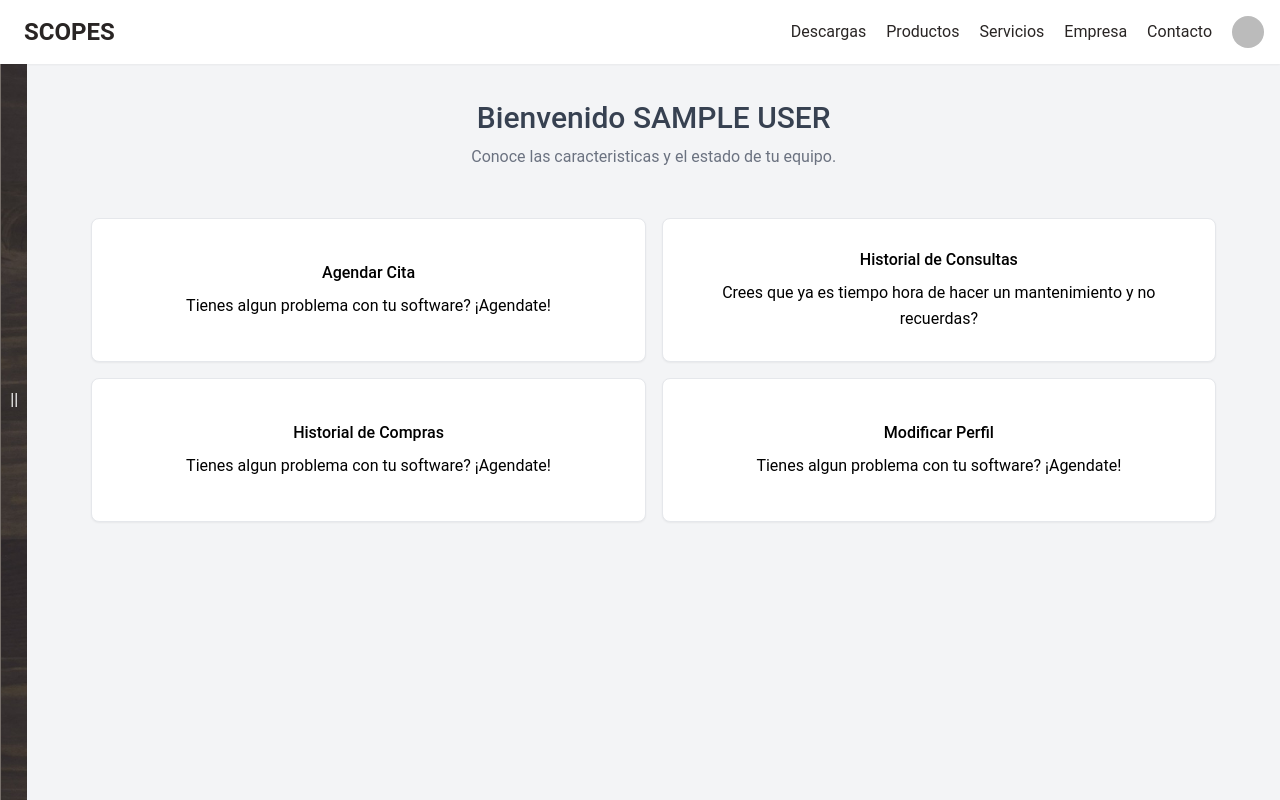
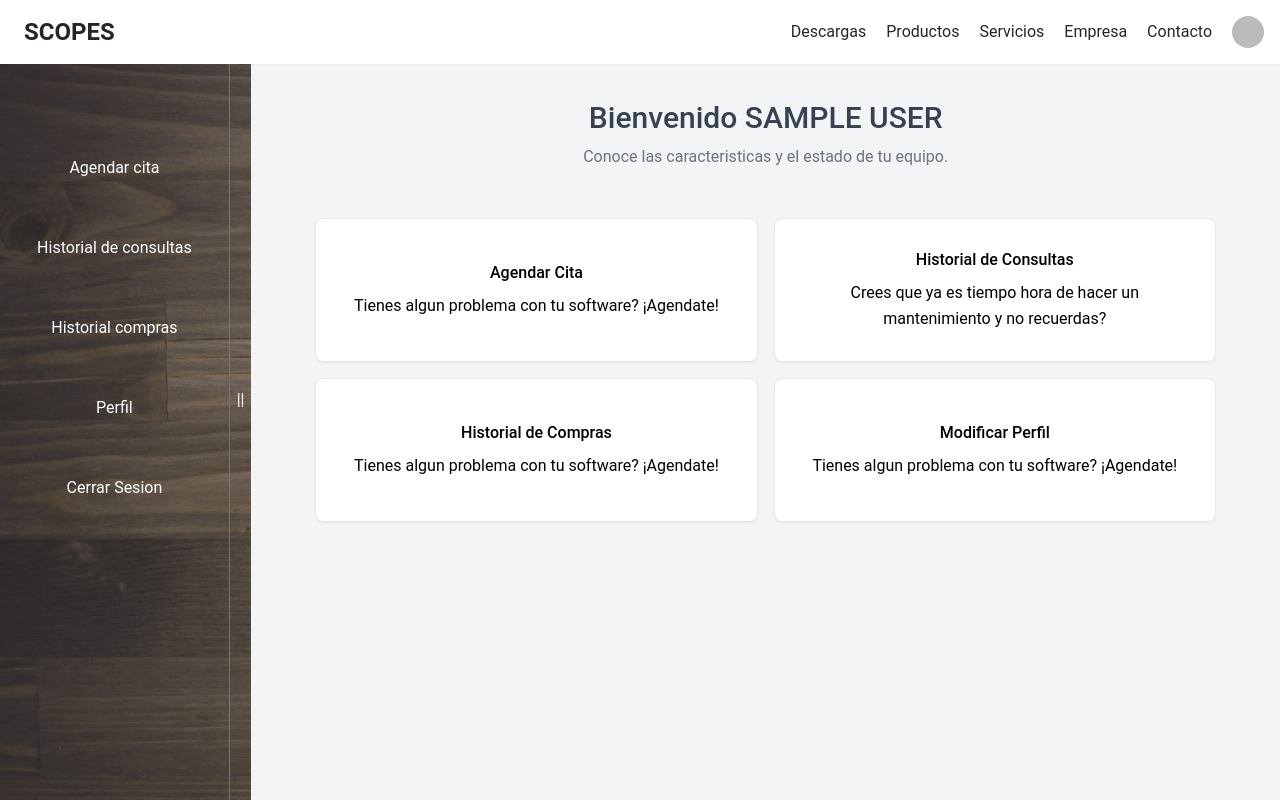
Before and after one commit to luistrabajo789/Scopes, a Next.js app: page /dashboard in a window 1280 px wide. Built offline with nearby package versions, Linux system fonts and the light colour scheme; no server answers; sample sign-in values are in the browser's storage.

Commit message:
fix sidebar eliminate css

```diff
--- a/components/Layout/Sidebar.tsx
+++ b/components/Layout/Sidebar.tsx
@@ -8,37 +8,41 @@ import { LayoutProps } from "./Layout";
 export default function Sidebar({ children }: LayoutProps) {
   function openNav() {
     const mySidebar = document.getElementById("mySidebar");
-
-    mySidebar?.classList.toggle("openNav");
+    mySidebar?.classList.toggle("hidden");
+    mySidebar?.classList.toggle("block");
   }
 
   return (
     <aside className="flex ">
       <nav
         id="mySidebar"
-        className="sidebar h-screen text-white w-0 pt-14 flex"
+        className="sidebar  h-screen text-white w-72 pt-12 block transition-all duration-700 ease-in-out"
       >
         <ul
           id="ulSidenav"
-          className="flex flex-col justify-between w-full py-20 h-full text-center "
+          className="grid grid-cols-12 place-content-center py-20  text-center "
         >
-          <li className="hidden w-full hover:bg-stone-800 h-12">
-            <Link href="/dashboard/agendar/datos">Agendar cita</Link>
-          </li>
-          <li className="hidden hover:bg-stone-800 h-12">
-            <Link href="/dashboard/historial/consultas">
+          <Link className="col-span-12" href="/dashboard/agendar/datos">
+            <li className=" hover:bg-stone-800 h-20 grid place-content-center">Agendar cita </li>
+          </Link>
+
+          <Link className="col-span-12" href="/dashboard/historial/consultas">
+            <li className="   hover:bg-stone-800 h-20 grid place-content-center">
               Historial de consultas
-            </Link>
-          </li>
-          <li className="hidden hover:bg-stone-800 h-12">
-            <Link href="/dashboard/compras">Historial compras</Link>
-          </li>
-          <li className="hidden  hover:bg-stone-800 h-12">
-            <Link href="/dashboard/perfil">Perfil</Link>
-          </li>
-          <li className="hidden  hover:bg-stone-800 h-12">
-            <Link href="/api/auth/signout">Cerrar Sesion</Link>
-          </li>
+            </li>
+          </Link>
+
+          <Link className="col-span-12" href="/dashboard/compras">
+            <li className="  hover:bg-stone-800 h-20 grid place-content-center">Historial compras </li>
+          </Link>
+
+          <Link className="col-span-12" href="/dashboard/perfil">
+            <li className="   hover:bg-stone-800 h-20 grid place-content-center">Perfil </li>
+          </Link>
+
+          <Link className="col-span-12" href="/api/auth/signout">
+            <li className="   hover:bg-stone-800 h-20 grid place-content-center">Cerrar Sesion </li>
+          </Link>
         </ul>
       </nav>
 
--- a/components/LoginRegister/Register.tsx
+++ b/components/LoginRegister/Register.tsx
@@ -79,9 +79,9 @@ export default function Register() {
           </label>
           <input
             {...register("email", {
-
               required: true,
               pattern: emailRegEx,
+              minLength: 15
             })}
             autoComplete="off"
             required
--- a/components/dashboard/steps/Step1Form.tsx
+++ b/components/dashboard/steps/Step1Form.tsx
@@ -150,7 +150,7 @@ export default function Step1Form() {
       onSubmit={handleSubmit(onSubmit)}
       className="container flex flex-col mx-auto  ng-untouched shadow-md ng-pristine ng-valid"
     >
-      <div className="grid grid-cols-4 gap-6  p-10  rounded-md shadow-sm bg-gray-100">
+      <div className="grid grid-cols-4 gap-6  p-10  rounded-md shadow-sm bg-white">
         <div className="space-y-2 col-span-full lg:col-span-1">
           <Image
             className="rounded-full"
--- a/components/dashboard/steps/step2/PreviewForm.tsx
+++ b/components/dashboard/steps/step2/PreviewForm.tsx
@@ -39,7 +39,7 @@ export default function PreviewForm({ dataForm, setDataForm }: any) {
         ...dataForm,
         costoConsulta: "25000",
       });
-      setTiempoEstimado("1 a 2 Horas");
+      setTiempoEstimado("Aprox. 01:00 hora");
     } else {
       setDataForm({
         ...dataForm,
@@ -55,11 +55,11 @@ export default function PreviewForm({ dataForm, setDataForm }: any) {
       <div className="grid grid-cols-12 border-b mb-3 border-gray-300  ">
         <div className="col-span-12 md:col-span-7   flex gap-2">
           <span className="font-semibold ">Nombre: </span>
-          <p className=" ">{dataForm.nombre}</p>
+          <p className="text-green-800">{dataForm.nombre}</p>
         </div>
         <div className="col-span-12 md:col-span-5   flex gap-2">
           <span className="font-semibold ">Numero de contacto: </span>
-          <p className=" ">{dataForm.phone}</p>
+          <p className="text-green-800 ">{dataForm.phone}</p>
         </div>
       </div>
 
@@ -142,7 +142,7 @@ export default function PreviewForm({ dataForm, setDataForm }: any) {
             </p>
           </div>
           <div className="col-span-6 border-b flex gap-3 mb-3">
-            <span className="font-semibold">Tiempo estimado Resolucion: </span>
+            <span className="font-semibold">Estimado: </span>
             <p className=" ">{tiempoEstimado}</p>
           </div>
         </div>
--- a/components/dashboard/steps/step2/SelectsForm.tsx
+++ b/components/dashboard/steps/step2/SelectsForm.tsx
@@ -2,6 +2,7 @@ import React, { useEffect, useState } from "react";
 import DatePicker from "react-datepicker";
 import setHours from "date-fns/setHours";
 import setMinutes from "date-fns/setMinutes";
+import es from 'date-fns/locale/es';
 
 //list problems
 const motivosDeConsultas = [
@@ -133,6 +134,7 @@ export default function SelectsForm({ dataForm, setDataForm }: any) {
         <>
           <span>Selecciona una fecha de las diponibles:</span>
           <DatePicker
+            locale={es}
             className="mb-3 border p-2  text-blue-900"
             selected={startDate}
             onChange={(date) => date && setStartDate(date)}
--- a/components/dashboard/steps/step2/Step2.tsx
+++ b/components/dashboard/steps/step2/Step2.tsx
@@ -97,8 +97,8 @@ export default function Step2() {
       >
         {/* section selects */}
         <div className="col-span-12 md:col-span-4 p-3 h-full bg-white border-r-2 ">
-          <h3 className="my-5 text-md">
-            Seleccione el motivo de consulta segun su necesidad
+          <h3 className="my-5 text-lg font-semibold text-green-800">
+            Complete lo datos segun su necesidad
           </h3>
           {/* Component SelectsForm*/}
           <SelectsForm dataForm={dataForm} setDataForm={setDataForm} />
--- a/styles/globals.css
+++ b/styles/globals.css
@@ -51,17 +51,6 @@ nav a{
   background-color: #444;
 }
 
-.openNav{
-  width: 250px;
-
-}
-
-.openNav ul li{
-  display: block;
-
-}
-
-
 .complete{
   @apply border-2 border-stone-800
 }
```
